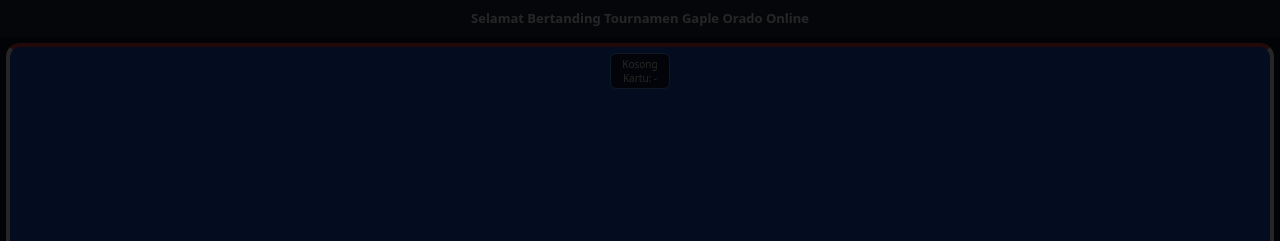
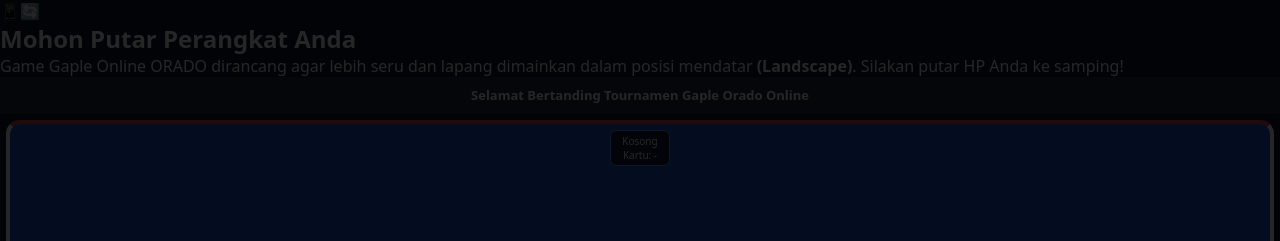
Before and after one commit to alonsokroso58-hue/game-gaple-online, a website: page index.html in a window 1280 px wide. Shown: the top 241 px of the page. Drawn offline with nearby package versions, Linux system fonts and the light colour scheme; no server answers.

Commit message:
Add landscape warning modal to index.html
Added a landscape warning modal to inform users to rotate their devices for better gameplay experience.

```diff
--- a/index.html
+++ b/index.html
@@ -8,6 +8,13 @@
   <script src="https://cdn.jsdelivr.net/npm/canvas-confetti@1.6.0/dist/confetti.browser.min.js"></script>
 </head>
 <body>
+
+  <!-- Peringatan Putar HP ke Landscape -->
+  <div id="landscape-warning">
+    <div class="rotate-icon">📱🔄</div>
+    <h2>Mohon Putar Perangkat Anda</h2>
+    <p>Game Gaple Online ORADO dirancang agar lebih seru dan lapang dimainkan dalam posisi mendatar <b>(Landscape)</b>. Silakan putar HP Anda ke samping!</p>
+  </div>
 
   <div id="login-modal">
     <div class="login-box">
```
